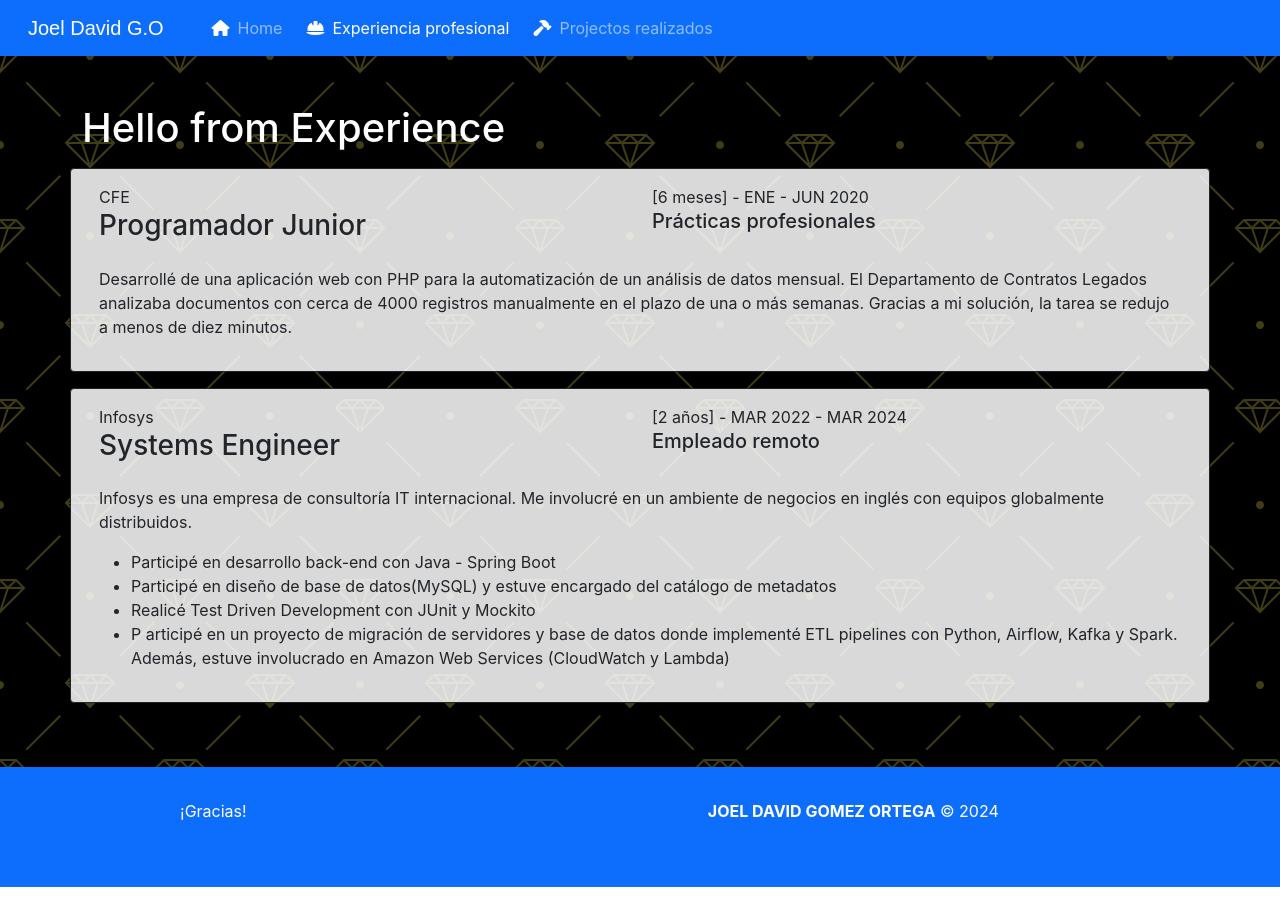
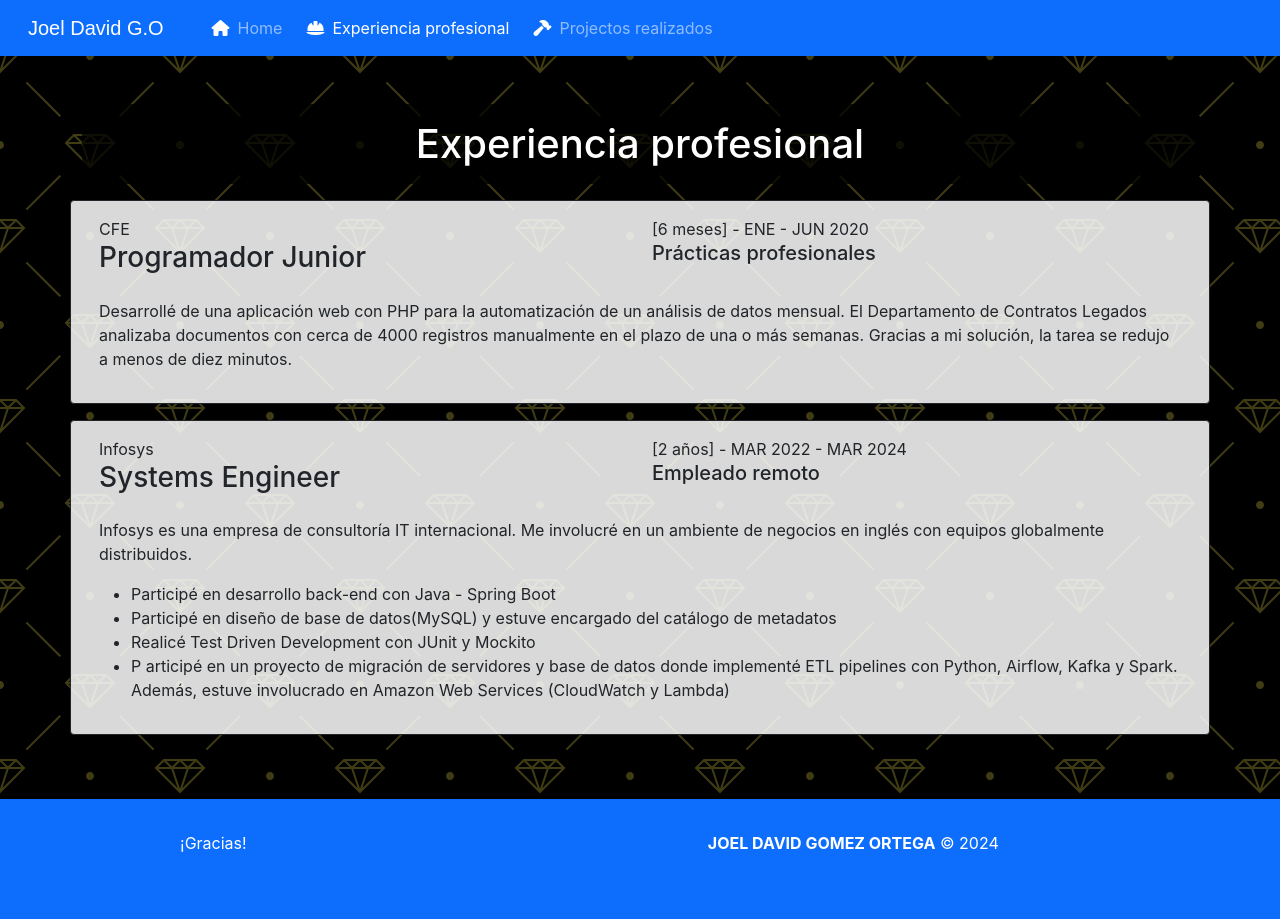
Before and after one commit to Davel99/resume, a React (Create React App) app: page /my-experience in a window 1280 px wide. Before the commit the page ends 887 px from the top, so only its background shows below. Built offline with nearby package versions, Linux system fonts and the light colour scheme.

Commit message:
Centering title

```diff
--- a/src/pages/Experience.jsx
+++ b/src/pages/Experience.jsx
@@ -1,7 +1,7 @@
 const Experience = () => {
     return (
         <div className="container">
-            <h1>Hello from Experience</h1>
+            <h1 className="text-center py-3 bg-semid">Experiencia profesional</h1>
             <div className="row border border-dark rounded bg-semil text-dark p-3 my-3">
                 <div className="col-md-6">
                     <span>CFE</span>
```
